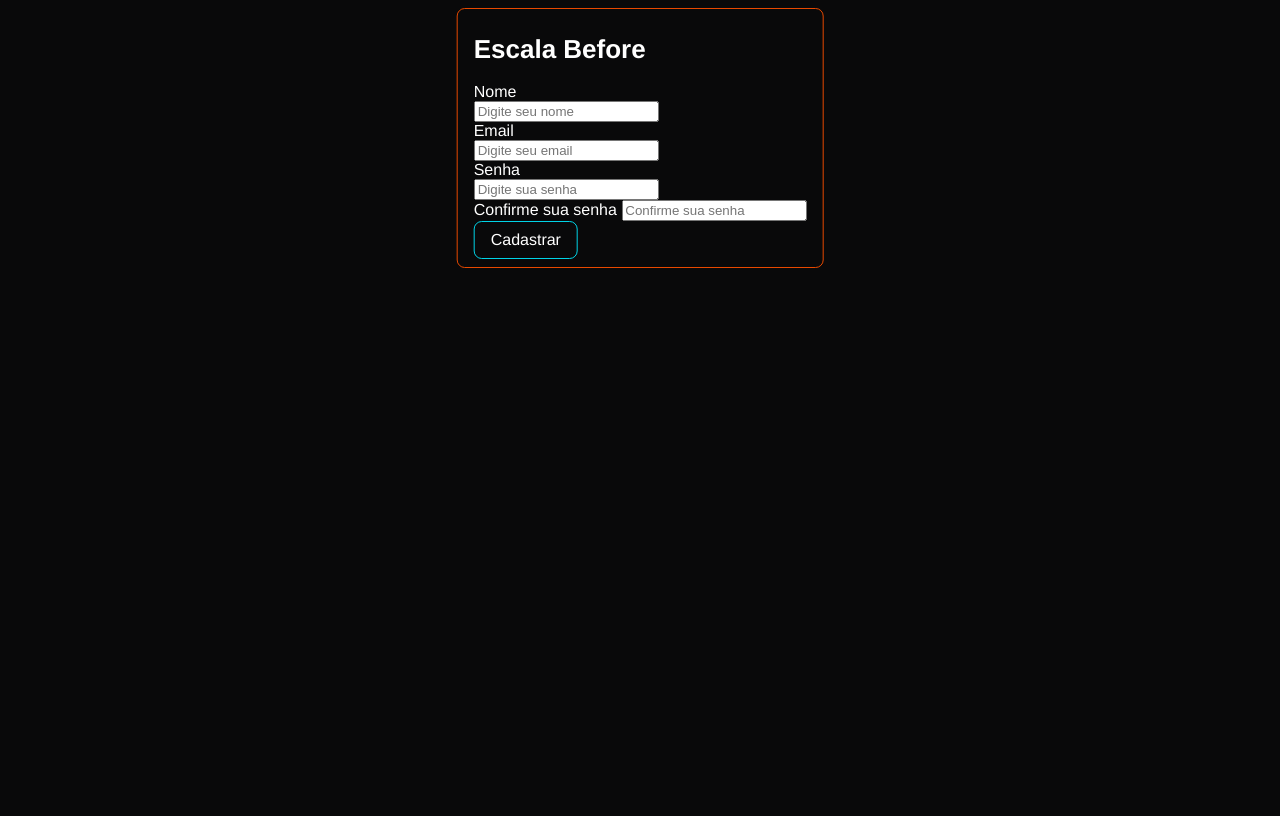
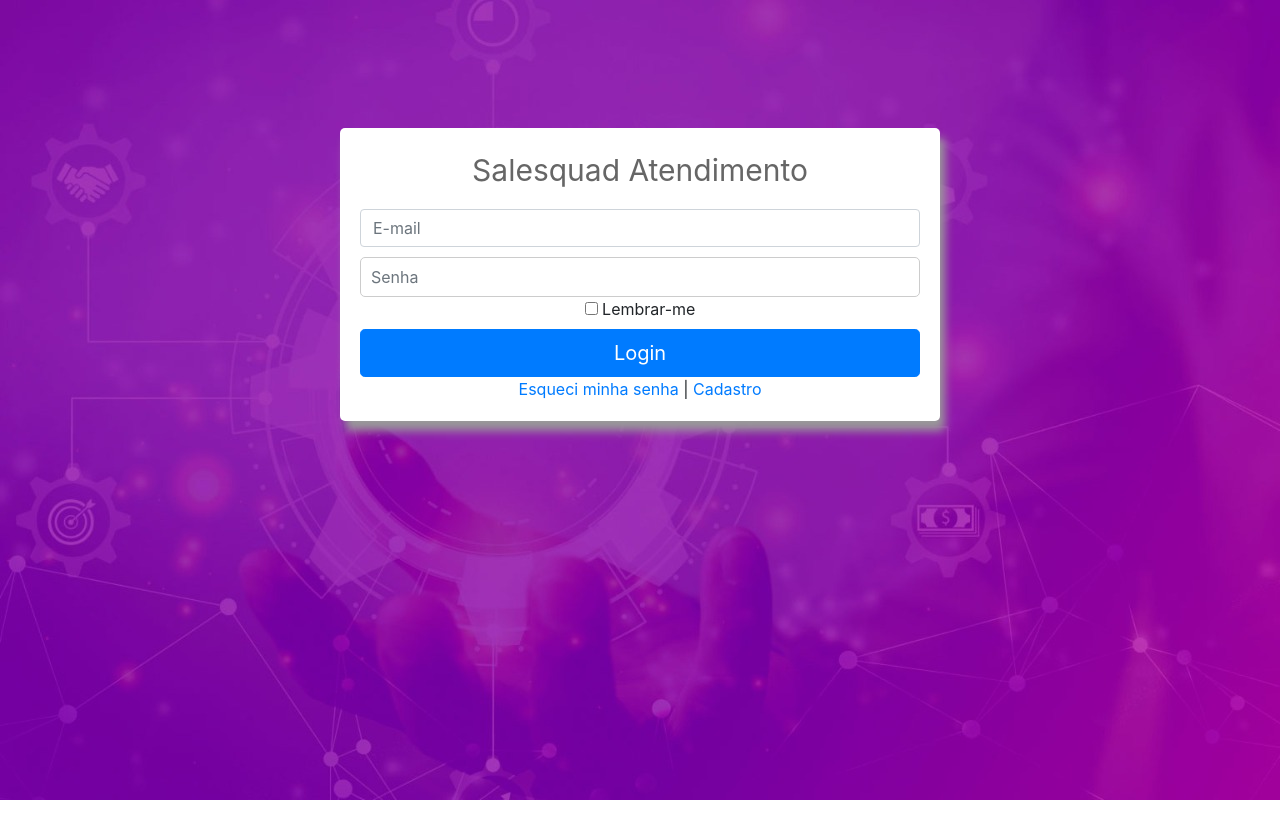
Before and after one commit to gersonpn/escala_funcionario, a plain HTML site: page index.html in a window 1280 px wide. Drawn offline with nearby package versions, Linux system fonts and the light colour scheme; no server answers.

Commit message:
tela de login

```diff
--- a/css/style.css
+++ b/css/style.css
@@ -1,54 +1,29 @@
-body {
-  background-color: #09090a;
-  color: white;
-  height: 100vh;
+body{
+  background-image: url("../img/fundo.jpg");
+}
+
+#login{
+  background-color: #fff;
+  width: 600px;
+  border-radius: 5px;
+  padding: 20px;
+  margin-top: 10%;
+  box-shadow: 5px 10px 10px #999;
+  text-align: center;
+}
+
+#login p{
+  text-align: center;
+  font-size: 30px;
+  color: #666;
 }
 
 
-
-
-#usuario h1{
-
-  font-family: "Franklin Gothic Medium", "Arial Narrow", Arial, sans-serif;
-  font-weight: 600;
-  font-size: 26px;
-
+#login input[type="text"], input[type="password"]{
+  width: 100%;
+  height: 40px;
+  border-radius: 5px;
+  border: 1px solid #ccc;
+  padding-left: 10px;
+  margin-top: 10px;
 }
-
-
-
-
-#usuario, #nome, #email, #senha, #button{
-  display: block;
-}
-
-
-
-
-#usuario{
-  padding: 8px 16px;
-
-  font-family: "Franklin Gothic Medium", "Arial Narrow", Arial, sans-serif;
-  border-radius: 8px;
-  border: 1px solid #e74900;
-  position: absolute;
-  left: 50%;
-  transform: translateX(-50%);
-
-}
-
-
-
-#button {
-  padding: 8px 16px;
-  border-radius: 8px;
-  border: 1px solid #00d4e7;
-  background-color: transparent;
-  color: white;
-
-
-
-  font-family: "Franklin Gothic Medium", "Arial Narrow", Arial, sans-serif;
-  font-size: 16px;
-  line-height: 125%;
-}
--- a/index.html
+++ b/index.html
@@ -5,32 +5,32 @@
   <meta http-equiv="X-UA-Compatible" content="IE=edge">
   <meta name="viewport" content="width=device-width, initial-scale=1.0">
   <link rel="stylesheet" type="text/css" href="css/style.css">
+  <link rel="stylesheet" href="https://stackpath.bootstrapcdn.com/bootstrap/4.1.3/css/bootstrap.min.css" integrity="sha384-MCw98/SFnGE8fJT3GXwEOngsV7Zt27NXFoaoApmYm81iuXoPkFOJwJ8ERdknLPMO" crossorigin="anonymous">
   <script src="js/main.js"></script>
+
 </head>
 <body>
+<div id="login"class="container">
+    <p>Salesquad Atendimento</p>
+        <form class="form-signin">
+            <span id="reauth-email" class="reauth-email"></span>
+            <input type="email" id="inputEmail" class="form-control" placeholder="E-mail">
+            <input type="password" id="inputPassword" class="form-control" placeholder="Senha">
+            <div id="remember" class="checkbox">
+
+              <label> <input type="checkbox" value="remember-me"> Lembrar-me </label>
+            </div>
+
+            <button class="btn btn-lg btn-primary btn-block btn-signin" type="submit">Login</button>
+        </form>
 
 
 
-
-
-
-  <div id="usuario">
-    <h1> Escala Before </h1>
-    <form name="fusuario">
-      <label for="nome">Nome</label>
-      <input type="text" name="nome" id="nome" placeholder="Digite seu nome">
-      <label for="email">Email</label>
-      <input type="email" name="email" id="email" placeholder="Digite seu email">
-      <label for="senha">Senha</label>
-      <input type="password" name="senha" id="senha" placeholder="Digite sua senha">
-      <label for="confirmaSenha">Confirme sua senha</label>
-      <input type="password" name="confirmaSenha" id="confirmaSenha" placeholder="Confirme sua senha">
-      <input id ="button" type="submit" value="Cadastrar">
-    </form>
-  </div>
-
-
-
+        <a href="#" class="forgot-password"> Esqueci minha senha </a>
+        <span> | </span>
+        <a href="#" class="cadastrar"> Cadastro </a>
+    </div>
+</div>
 
 </body>
 </html>
```
Also changed, not shown: img/fundo.jpg (added).
